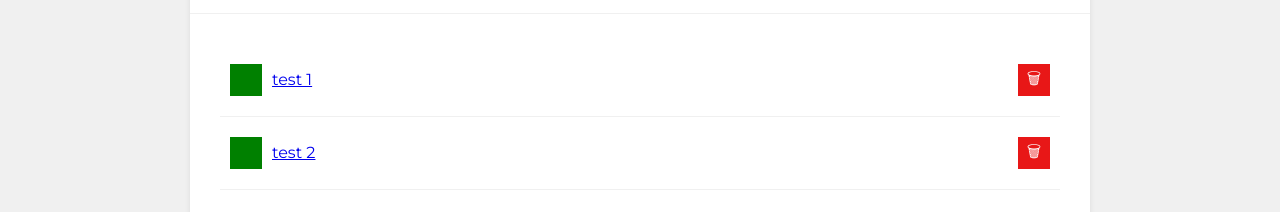
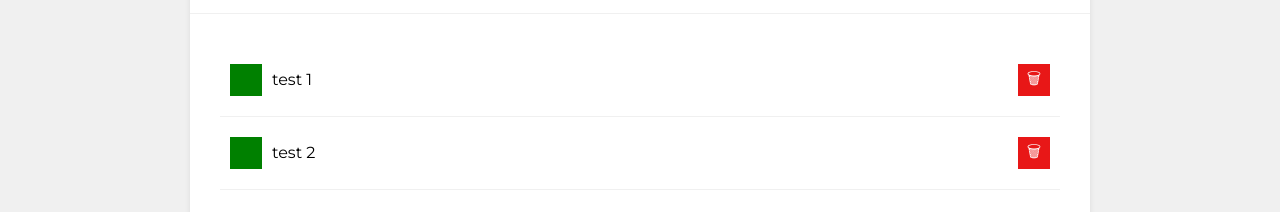
Before and after one commit to miloszzaj/todo-list-react, a React (Create React App) app: page /#/zadania in a window 1280 px wide. Both pictures are taken after a click on the button "Pobierz przykładowe zadanie". Shown: the part 532-744 px from the top of the page. Built offline with nearby package versions, Linux system fonts and the light colour scheme.

Commit message:
StyledLink added

```diff
--- a/src/features/tasks/TasksPage/TasksList/index.js
+++ b/src/features/tasks/TasksPage/TasksList/index.js
@@ -1,7 +1,7 @@
-import { List, Item, Content, Button } from './styled';
+import { List, Item, Content, Button, StyledLink } from './styled';
 import { useSelector, useDispatch } from 'react-redux';
 import { toggleTaskDone, removeTask, selectHideDone, selectTasksByQuery } from '../../tasksSlice';
-import { Link, useLocation } from 'react-router-dom';
+import { useLocation } from 'react-router-dom';
 import searchQueryParamName from '../searchQueryParamName';
 import { toTask } from '../../../../routes';
 
@@ -21,7 +21,7 @@
 				<Item key={task.id} hidden={task.isDone && hideDone}>
 					<Button onClick={() => dispatch(toggleTaskDone(task.id))}>{task.isDone ? '✓' : ''}</Button>
 					<Content done={task.isDone}>
-						<Link to={toTask({ id: task.id })}>{task.content}</Link>
+						<StyledLink to={toTask({ id: task.id })}>{task.content}</StyledLink>
 					</Content>
 					<Button onClick={() => dispatch(removeTask(task.id))} remove>
 						🗑
--- a/src/features/tasks/TasksPage/TasksList/styled.js
+++ b/src/features/tasks/TasksPage/TasksList/styled.js
@@ -1,3 +1,4 @@
+import { Link } from 'react-router-dom';
 import styled, { css } from 'styled-components';
 
 export const List = styled.ul`
@@ -24,11 +25,20 @@
 	margin: 10px;
 	text-align: start;
 	flex-basis: 100%;
+	text-decoration: none;
 	${({ done }) =>
 		done &&
 		css`
 			text-decoration: line-through;
 		`}
+`;
+
+export const StyledLink = styled(Link)`
+	text-decoration: none;
+	color: ${({ theme }) => theme.color.black};
+	&:hover {
+		color: ${({ theme }) => theme.color.doveGray};
+	}
 `;
 
 export const Button = styled.button`
```
